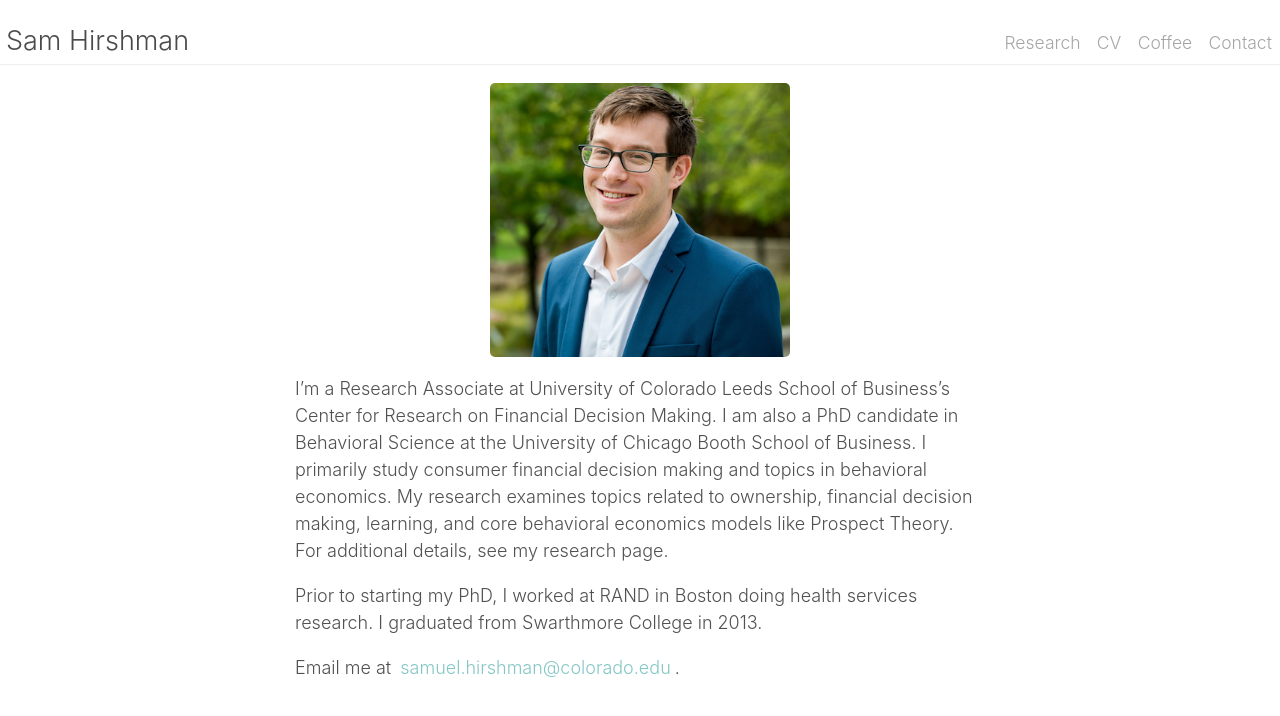
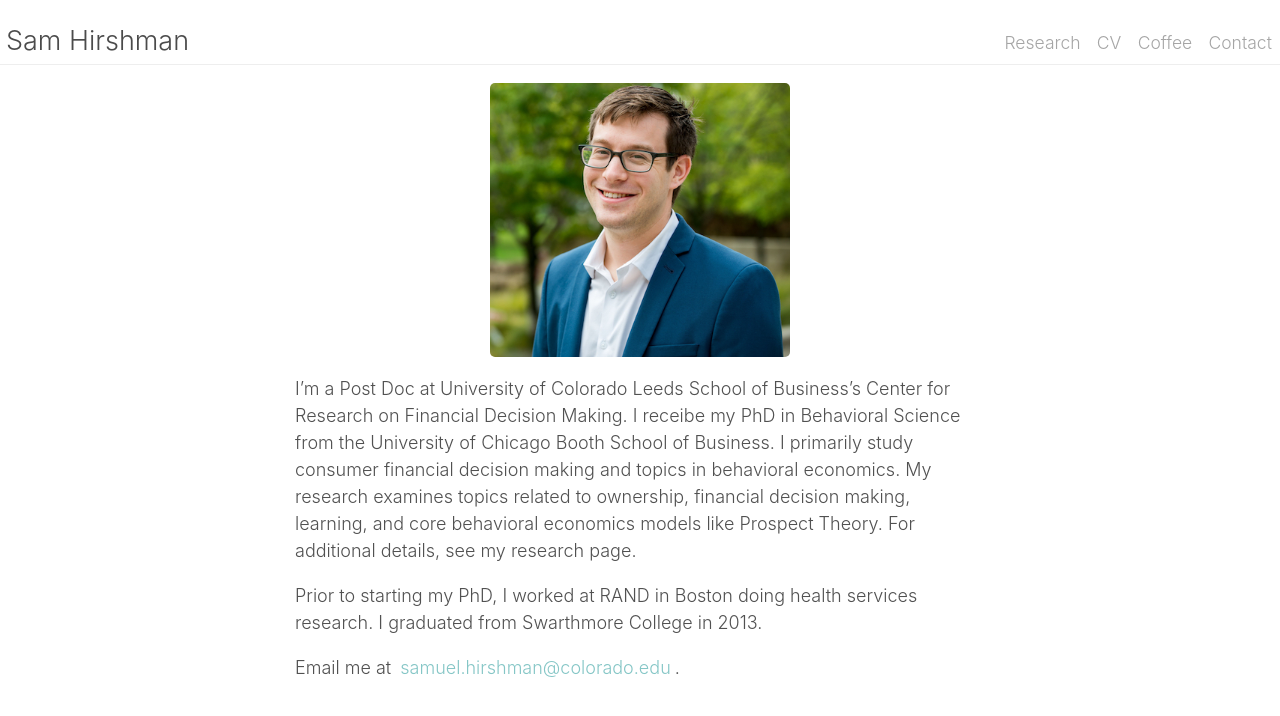
Before and after one commit to shirshma/shirshma.github.io, a Jekyll site: the page built from index.md, in a window 1280 px wide. Shown: the top 716 px of the page. Built offline with Jekyll 4.4.1, drawn with Linux system fonts in a browser that asks for light colours.

Commit message:
Update index.md

```diff
--- a/index.md
+++ b/index.md
@@ -5,7 +5,7 @@ description: Who am I?
 
 <p align="center"><img src="public/sdh_headshot copy.jpg" alt="headshot" width="300" ></p>
 
-I’m a Research Associate at University of Colorado Leeds School of Business's Center for Research on Financial Decision Making. I am also a PhD candidate in Behavioral Science at the University of Chicago Booth School of Business. I primarily study consumer financial decision making and topics in behavioral economics. My research examines topics related to ownership, financial decision making, learning, and core behavioral economics models like Prospect Theory. For additional details, see my research page.
+I’m a Post Doc at University of Colorado Leeds School of Business's Center for Research on Financial Decision Making. I receibe my PhD in Behavioral Science from the University of Chicago Booth School of Business. I primarily study consumer financial decision making and topics in behavioral economics. My research examines topics related to ownership, financial decision making, learning, and core behavioral economics models like Prospect Theory. For additional details, see my research page.
 
 <p> Prior to starting my PhD, I worked at RAND in Boston doing health services research. I graduated from Swarthmore College in 2013.
 
```
